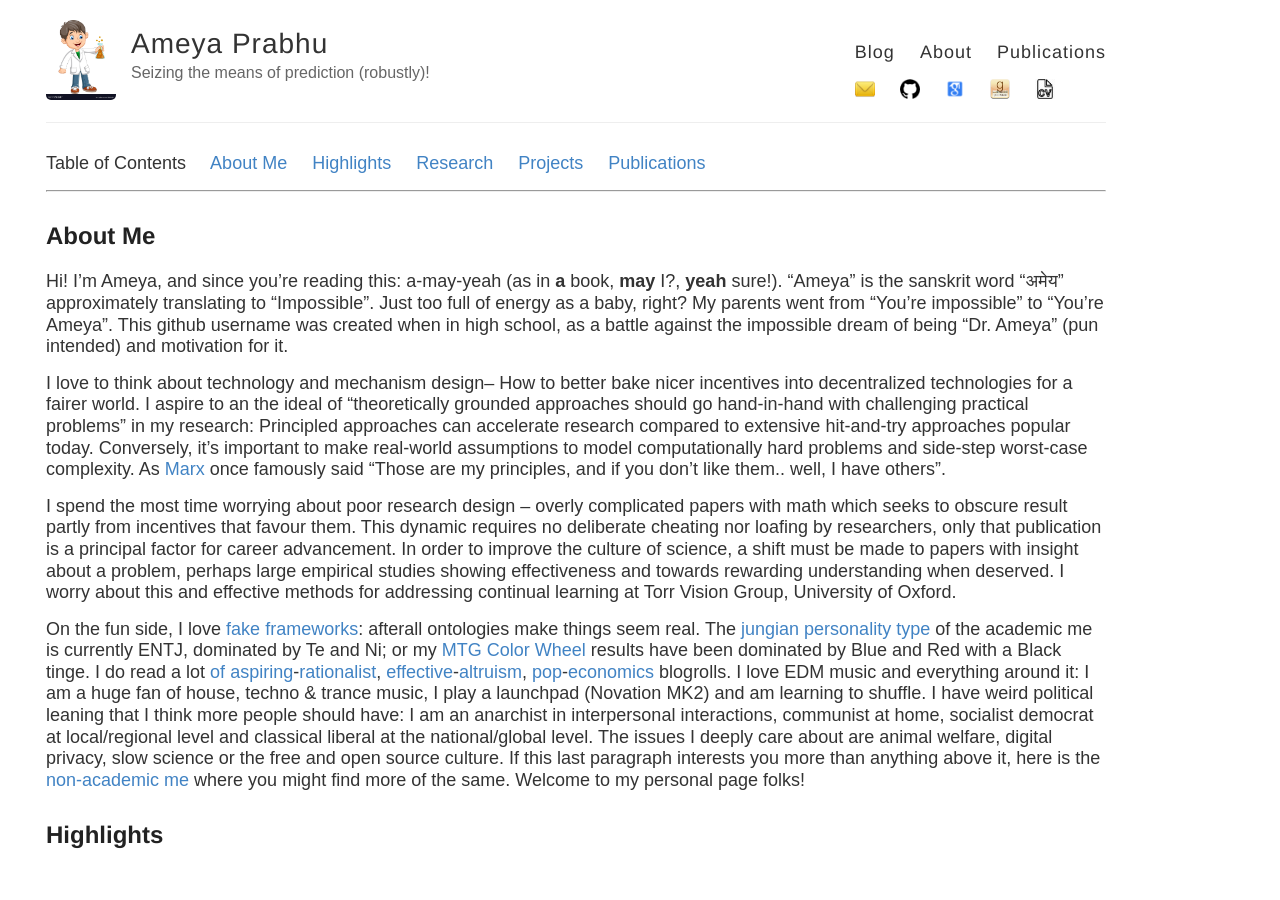
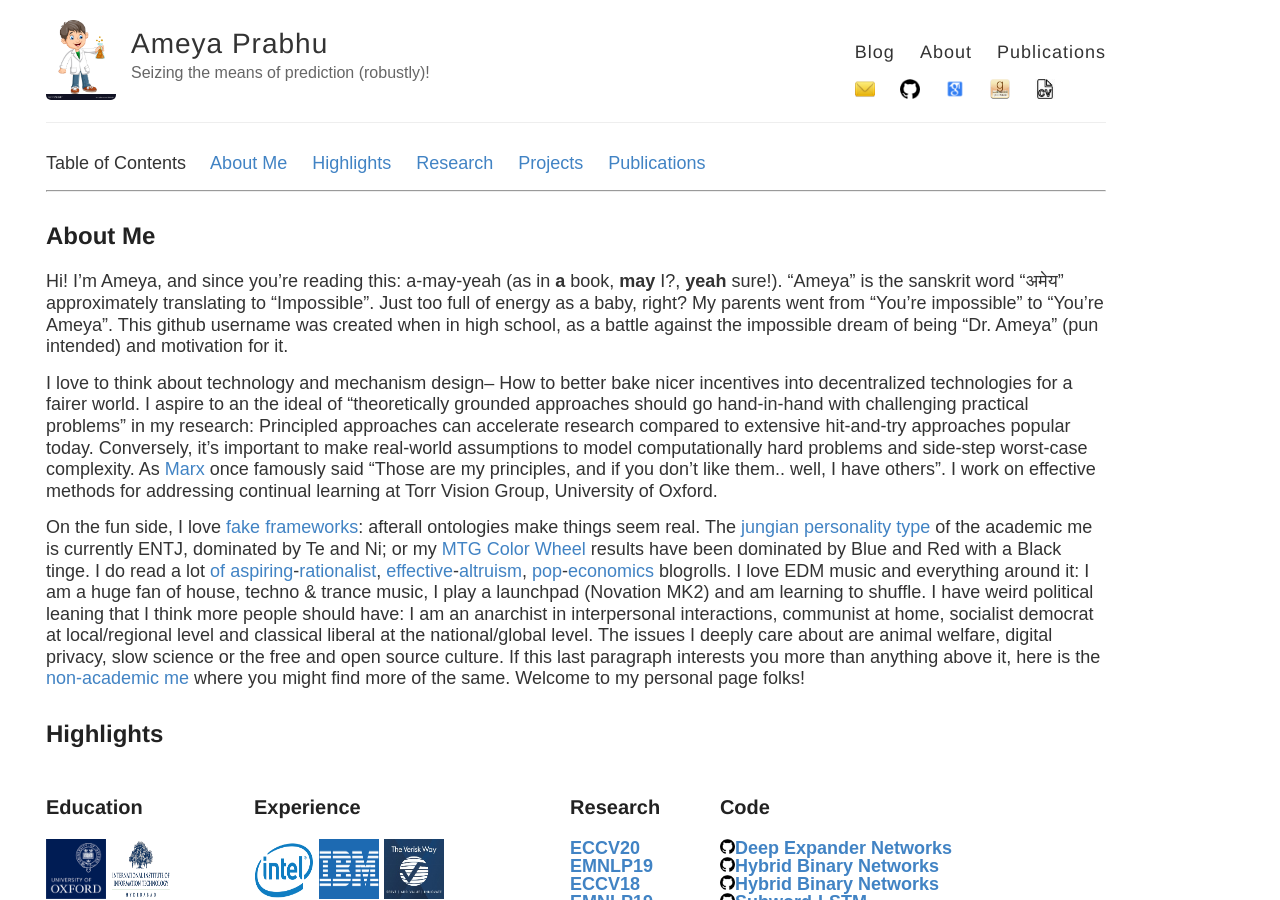
Before and after one commit to drimpossible/drimpossible.github.io, a Jekyll site: the page built from about/index.md, in a window 1280 px wide and 900 px high. Built offline with Jekyll 4.4.1, drawn with Linux system fonts in a browser that asks for light colours.

Commit message:
minor update

```diff
--- a/about/index.md
+++ b/about/index.md
@@ -14,9 +14,7 @@
 
 Hi! I’m Ameya, and since you're reading this: a-may-yeah (as in __a__ book, __may__ I?, __yeah__ sure!). "Ameya" is the sanskrit word "अमेय" approximately translating to "Impossible". Just too full of energy as a baby, right? My parents went from "You're impossible" to "You're Ameya". This github username was created when in high school, as a battle against the impossible dream of being "Dr. Ameya" (pun intended) and motivation for it.
 
-I love to think about technology and mechanism design-- How to better bake nicer incentives into decentralized technologies for a fairer world. I aspire to an the ideal of "theoretically grounded approaches should go hand-in-hand with challenging practical problems" in my research: Principled approaches can accelerate research compared to extensive hit-and-try approaches popular today. Conversely, it's important to make real-world assumptions to model computationally hard problems and side-step worst-case complexity. As [Marx](https://en.wikipedia.org/wiki/Groucho_Marx) once famously said "Those are my principles, and if you don't like them.. well, I have others".
-
-I spend the most time worrying about poor research design -- overly complicated papers with math which seeks to obscure result partly from incentives that favour them. This dynamic requires no deliberate cheating nor loafing by researchers, only that publication is a principal factor for career advancement. In order to improve the culture of science, a shift must be made to papers with insight about a problem, perhaps large empirical studies showing effectiveness and towards rewarding understanding when deserved. I worry about this and effective methods for addressing continual learning at Torr Vision Group, University of Oxford.
+I love to think about technology and mechanism design-- How to better bake nicer incentives into decentralized technologies for a fairer world. I aspire to an the ideal of "theoretically grounded approaches should go hand-in-hand with challenging practical problems" in my research: Principled approaches can accelerate research compared to extensive hit-and-try approaches popular today. Conversely, it's important to make real-world assumptions to model computationally hard problems and side-step worst-case complexity. As [Marx](https://en.wikipedia.org/wiki/Groucho_Marx) once famously said "Those are my principles, and if you don't like them.. well, I have others".  I work on effective methods for addressing continual learning at Torr Vision Group, University of Oxford.
 
 On the fun side, I love [fake frameworks](https://www.lesswrong.com/posts/wDP4ZWYLNj7MGXWiW/in-praise-of-fake-frameworks): afterall ontologies make things seem real. The [jungian personality type](https://slatestarcodex.com/2014/05/27/on-types-of-typologies/) of the academic me is currently ENTJ, dominated by Te and Ni; or my [MTG Color Wheel](https://medium.com/s/story/the-mtg-color-wheel-c9700a7cf36d) results have been dominated by Blue and Red with a Black tinge. I do read a lot [of](https://www.lesswrong.com/) [aspiring](https://slatestarcodex.com/)-[rationalist](http://gwern.net/), [effective](https://forum.effectivealtruism.org/)-[altruism](https://80000hours.org/), [pop](https://marginalrevolution.com/)-[economics](https://www.econtalk.org/) blogrolls. I love EDM music and everything around it: I am a huge fan of house, techno & trance music, I play a launchpad (Novation MK2) and am learning to shuffle. I have weird political leaning that I think more people should have: I am an anarchist in interpersonal interactions, communist at home, socialist democrat at local/regional level and classical liberal at the national/global level. The issues I deeply care about are animal welfare, digital privacy, slow science or the free and open source culture. If this last paragraph interests you more than anything above it, here is the [non-academic me](https://bayesiankitten.github.io/about/) where you might find more of the same. Welcome to my personal page folks!
 
```
